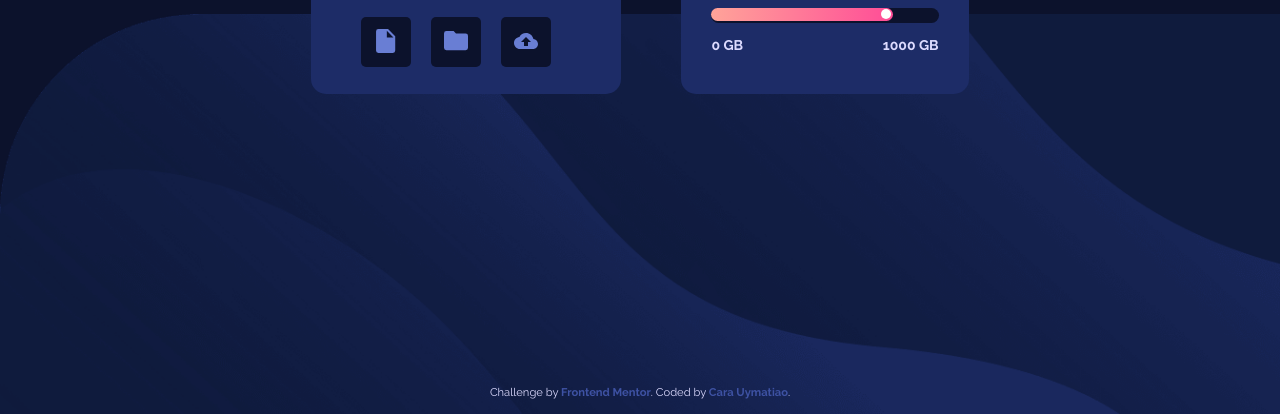
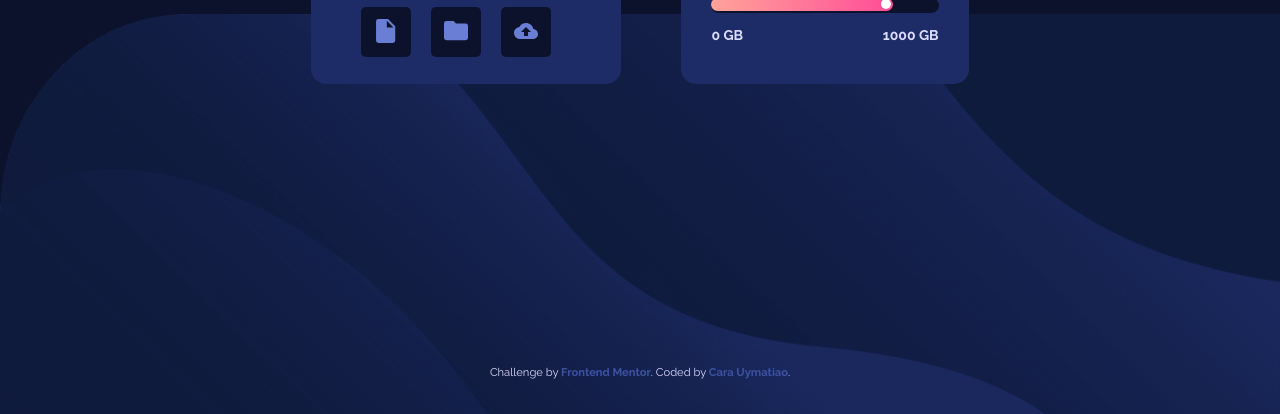
Before and after one commit to carauymatiao/fylo-data-storage-component-master, a plain HTML site: page index.html in a window 1280 px wide. Shown: the part 386-800 px from the top of the page. Drawn offline with Linux system fonts and the light colour scheme.

Commit message:
v.2.2
- Removed footer div. Placed image in bg.
- Fixed mobile layout in landscape orientation issues

```diff
--- a/css/style.css
+++ b/css/style.css
@@ -15,11 +15,50 @@ body {
 
   background-image: url(../images/bg-mobile.png);
   background-size: cover;
+  background-repeat: no-repeat;
+
+  display: flex;
+  flex-direction: column;
+}
+
+/* ---------- CONTAINERS ----------*/
+
+.main {
+  display: flex;
+  flex-direction: column;
+  justify-content: center; /* Axis */
+  align-items: center; /* Cross-Axis */
+
+  flex: 1 0 90%;
+}
+
+.left-container {
+  background-color: #1d2c67;
+  background-color: hsl(228, 56%, 26%);
+  border-radius: 15px 100px 15px 15px;
+
+  width: 70%;
+  padding: 30px;
+  margin: 30px;
+  text-align: left;
+}
+
+.right-container {
+  background-color: #1d2c67;
+  background-color: hsl(228, 56%, 26%);
+  border-radius: 15px;
+
+  width: 70%;
+  padding: 30px;
+  margin: 30px;
+  text-align: center;
 }
 
 .attribution {
   font-size: 0.8em;
-  margin-bottom: 2em;
+
+  flex: 1 0 5%;
+  margin-top: 5%;
 }
 
 .attribution a {
@@ -32,35 +71,6 @@ body {
 .attribution a:hover {
   color: #dddbff; /* Fallback color */
   color: hsl(243, 100%, 93%);
-}
-
-/* ---------- CONTAINERS ----------*/
-
-.main {
-  display: flex;
-  flex-direction: column;
-  justify-content: center;; /* Axis */
-  align-items: center; /* Cross-Axis */
-  height: 95%;
-}
-
-.left-container {
-  background-color: #1d2c67;
-  background-color: hsl(228, 56%, 26%);
-  border-radius: 15px 100px 15px 15px;
-  width: 70%;
-  padding: 30px;
-  margin: 30px;
-  text-align: left;
-}
-
-.right-container {
-  background-color: #1d2c67;
-  background-color: hsl(228, 56%, 26%);
-  border-radius: 15px;
-  width: 70%;
-  padding: 30px;
-  margin: 30px;
 }
 
 /* ----- LEFT -----*/
@@ -166,7 +176,18 @@ body {
 @media screen and (min-width: 768px) {
 
   body {
-    background-image: none;
+    background-image: url(../images/bg-desktop.png);
+    background-position: left bottom;
+    background-size: 100% 50%;
+    background-repeat: no-repeat;
+
+    height: 100%;
+    justify-content: center;
+    align-items: center;
+  }
+
+  .attribution {
+    margin-top: 0;
   }
 
   .main {
@@ -174,12 +195,6 @@ body {
     flex-direction: row;
 
     width: 55%;
-    height: 95%;
-    position: relative;
-    margin-left: auto;
-    margin-right: auto;
-    left: 0;
-    right: 0;
   }
 
   .left-container {
@@ -224,15 +239,4 @@ body {
   	margin-left: -26px;
   	margin-bottom: -18px;
   }
-
-  .footer {
-    position: fixed;
-    bottom: 0;
-    background-image: url(../images/bg-desktop.png);
-    background-size: cover;
-    z-index: -1;
-    width: 100%;
-    height: 50%;
-  }
-
 }
--- a/index.html
+++ b/index.html
@@ -57,7 +57,6 @@
     <p>Challenge by <a href="https://www.frontendmentor.io?ref=challenge" target="_blank">Frontend Mentor</a>.
     Coded by <a href="https://github.com/carauymatiao">Cara Uymatiao</a>.</p>
   </div>
-  <div class="footer"></div>
 
 </body>
 </html>
```
